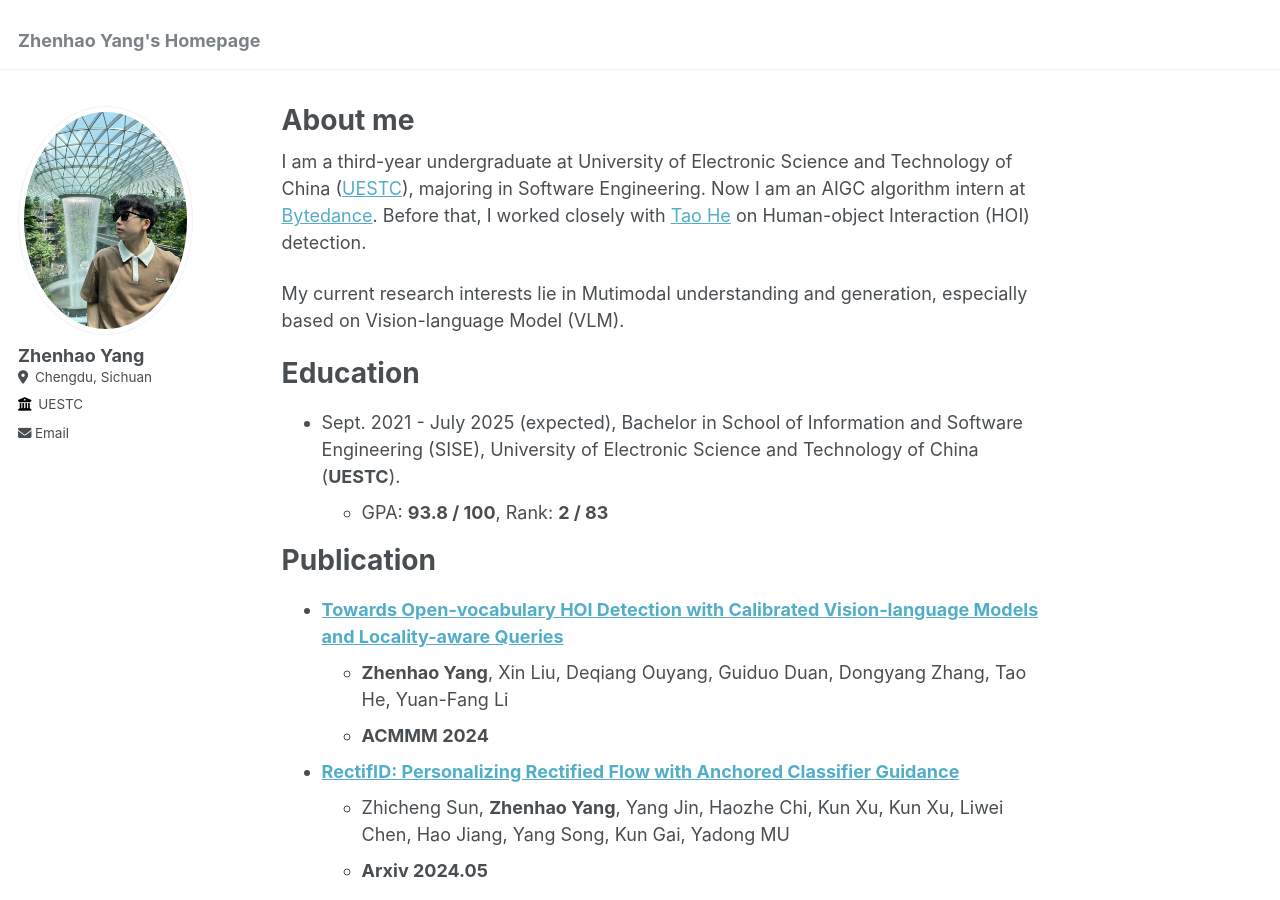
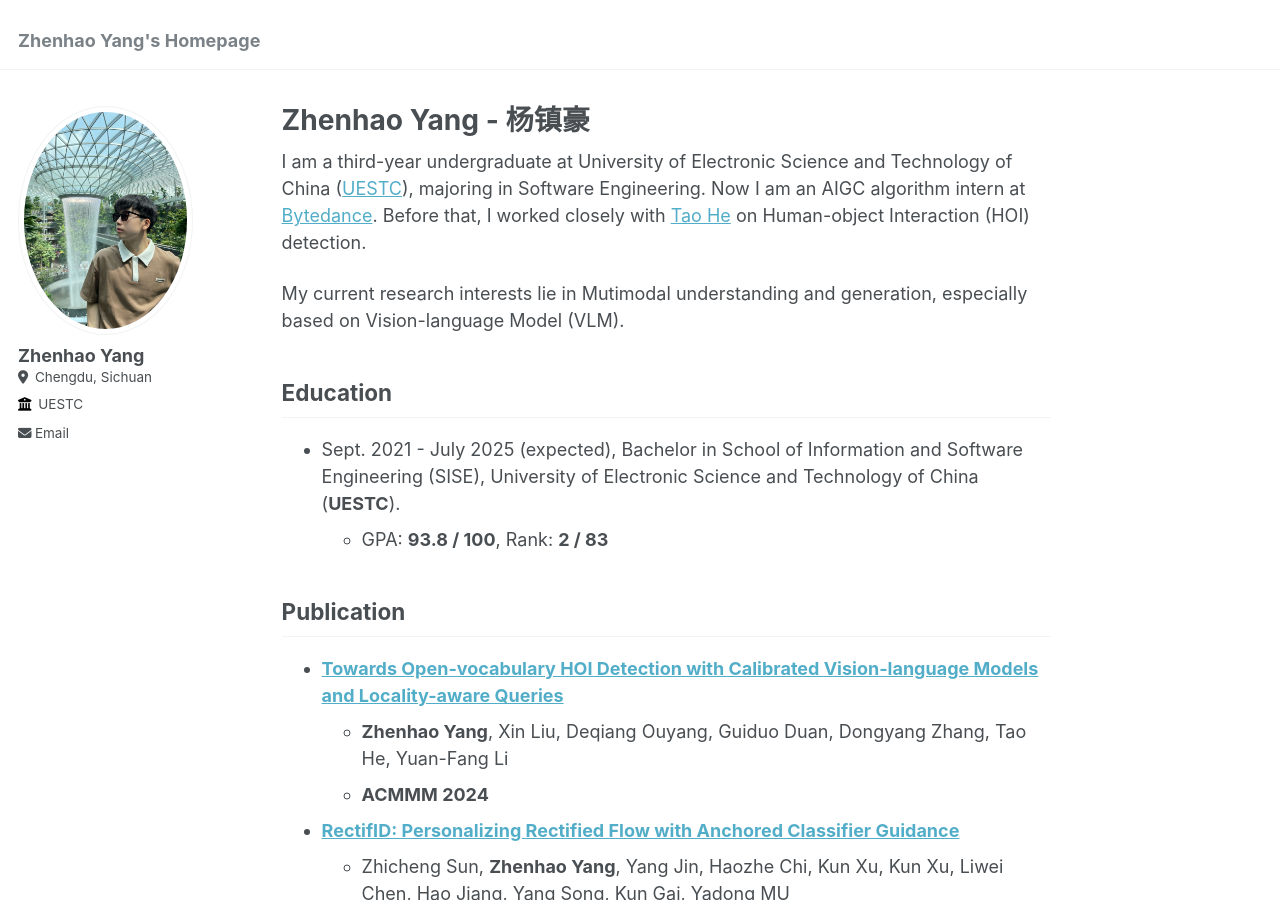
Before and after one commit to JeffreyYzh/JeffreyYzh.github.io, a Jekyll site: the page built from _pages/about.md, in a window 1280 px wide and 900 px high. Built offline with Jekyll 4.4.1, drawn with Linux system fonts in a browser that asks for light colours.

Commit message:
Update about.md

```diff
--- a/_pages/about.md
+++ b/_pages/about.md
@@ -1,6 +1,6 @@
 ---
 permalink: /
-title: "About me"
+title: "Zhenhao Yang - 杨镇豪"
 author_profile: true
 redirect_from:
   - /about/
@@ -12,12 +12,12 @@ I am a third-year undergraduate at University of Electronic Science and Technolo
 My current research interests lie in Mutimodal understanding and generation, especially based on Vision-language Model (VLM).
 
 Education
-======
+------
 * Sept. 2021 - July 2025 (expected), Bachelor in School of Information and Software Engineering (SISE), University of Electronic Science and Technology of China (**UESTC**).
   * GPA: **93.8 / 100**, Rank: **2 / 83**
 
 Publication
-======
+------
 * [**Towards Open-vocabulary HOI Detection with Calibrated Vision-language Models and Locality-aware Queries**]()
   * **Zhenhao Yang**, Xin Liu, Deqiang Ouyang, Guiduo Duan, Dongyang Zhang, Tao He, Yuan-Fang Li
   * **ACMMM 2024**
@@ -26,7 +26,7 @@ Publication
   * **Arxiv 2024.05**
 
 Selected Honors and Awards
-======
+------
 * **National Scholarship** (top 2%), 2022
 * **National Scholarship** (top 2%), 2023
 * The National Grand Prize of the 8th [C4-Network Technology Challenge](http://net.c4best.cn/), 2023
```
